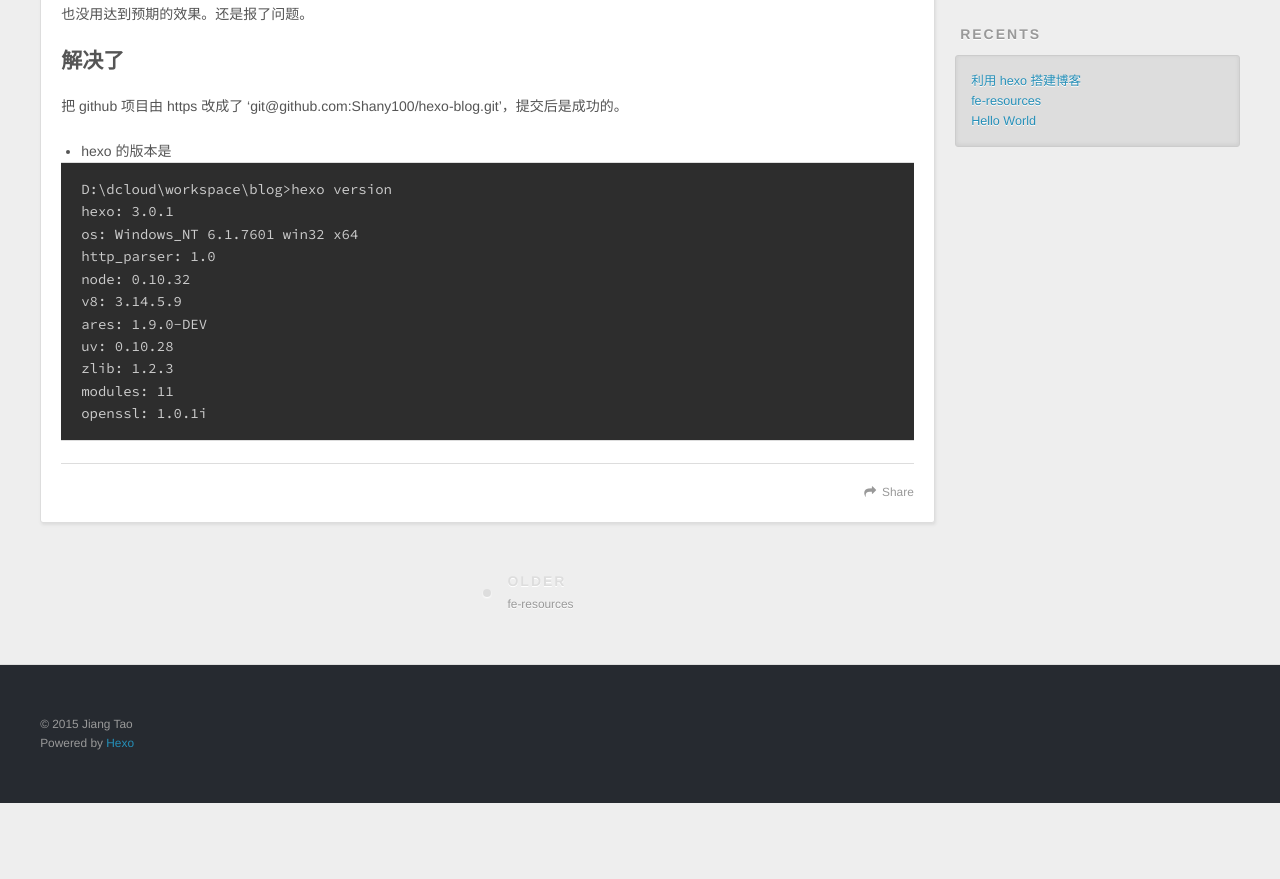
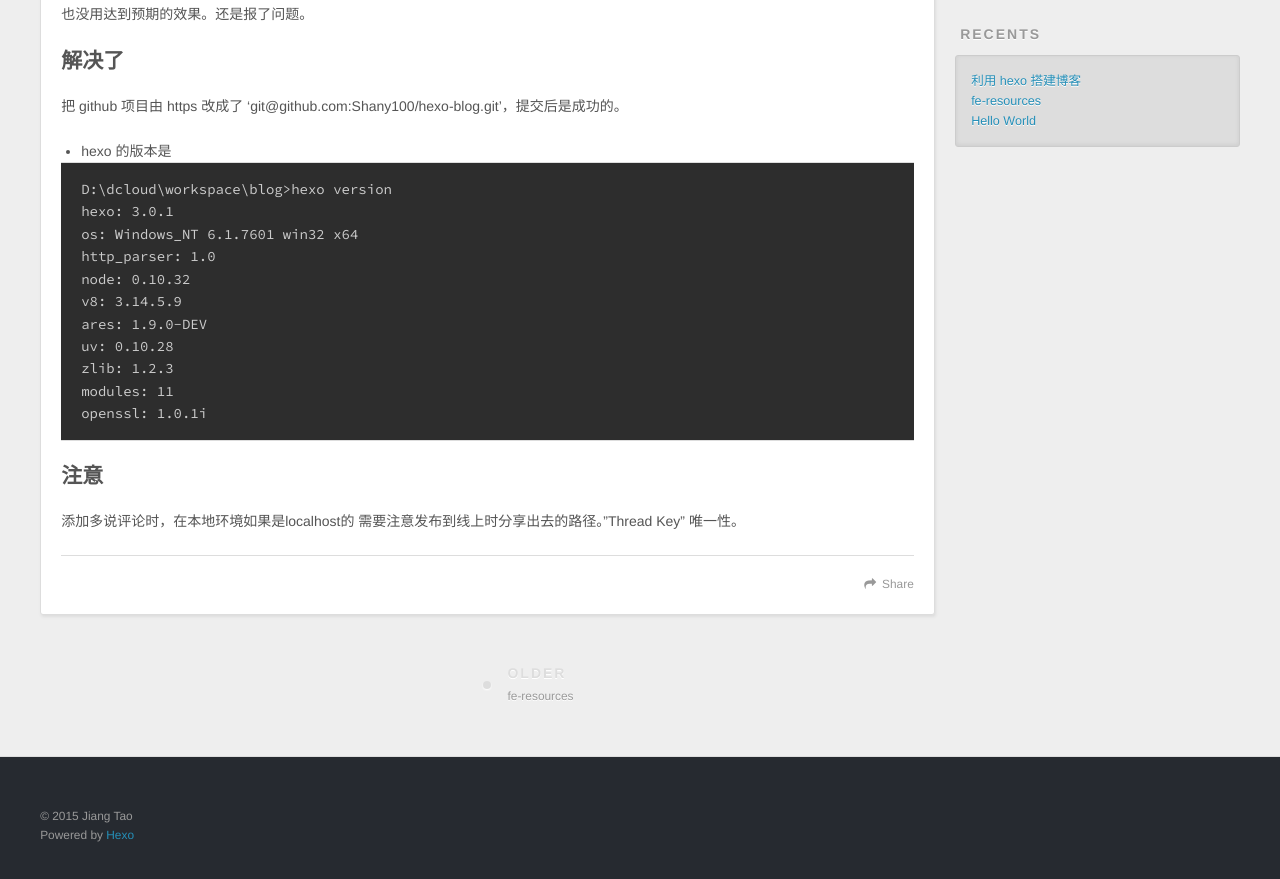
Before and after one commit to Shany100/Shany100.github.io, a plain HTML site: page 2015/04/08/利用hexo搭建博客/index.html in a window 1280 px wide. Shown: the part 755-1634 px from the top of the page. Before the commit the page ends 1558 px from the top, so only its background shows below. Drawn offline with nearby package versions, Linux system fonts and the light colour scheme; a script that the page names is missing.

Commit message:
Site updated: 2015-04-09 14:54:09

```diff
--- a/2015/04/08/利用hexo搭建博客/index.html
+++ b/2015/04/08/利用hexo搭建博客/index.html
@@ -106,8 +106,10 @@ zlib: 1.2.3
 modules: 11
 openssl: 1.0.1i
 </pre>
+
 </li>
 </ul>
+<h2 id="注意">注意</h2><p>添加多说评论时，在本地环境如果是localhost的 需要注意发布到线上时分享出去的路径。”Thread Key” 唯一性。</p>
 
 
     </div>
```
Also changed, not shown: index.html (+2 -0 lines).
